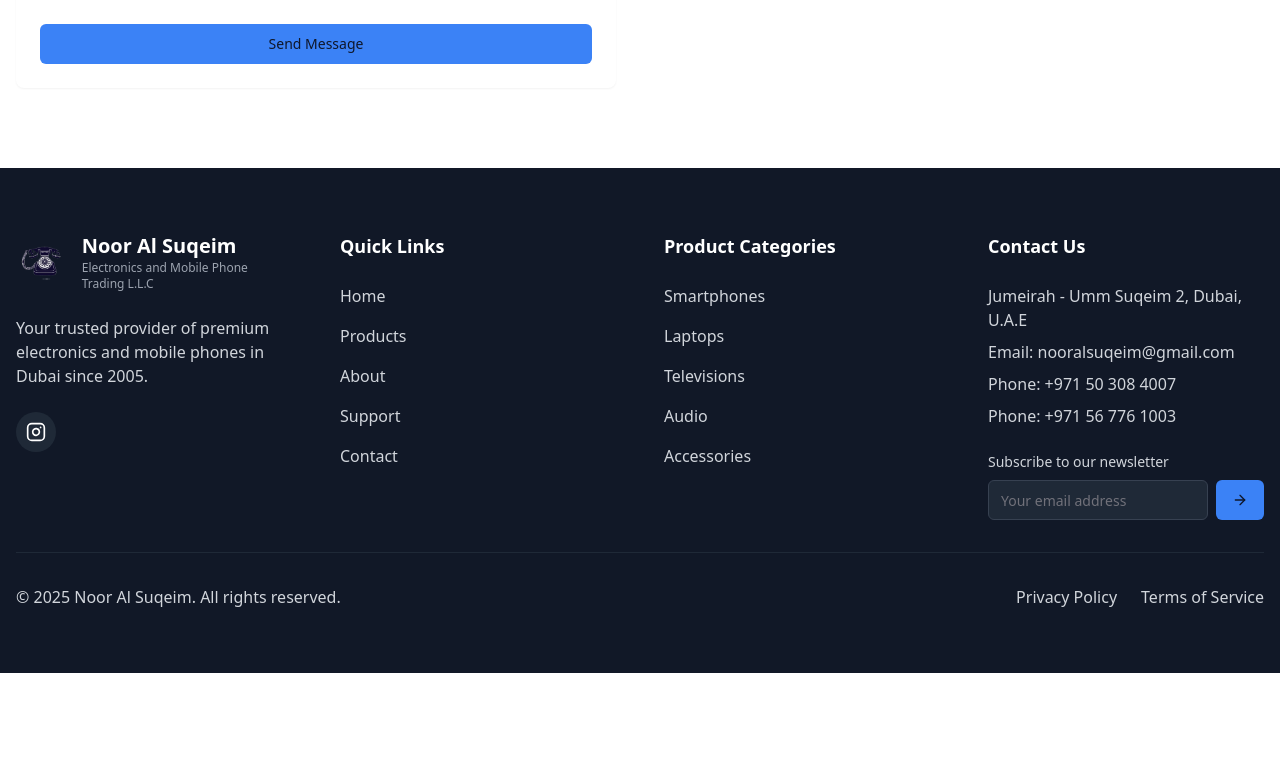
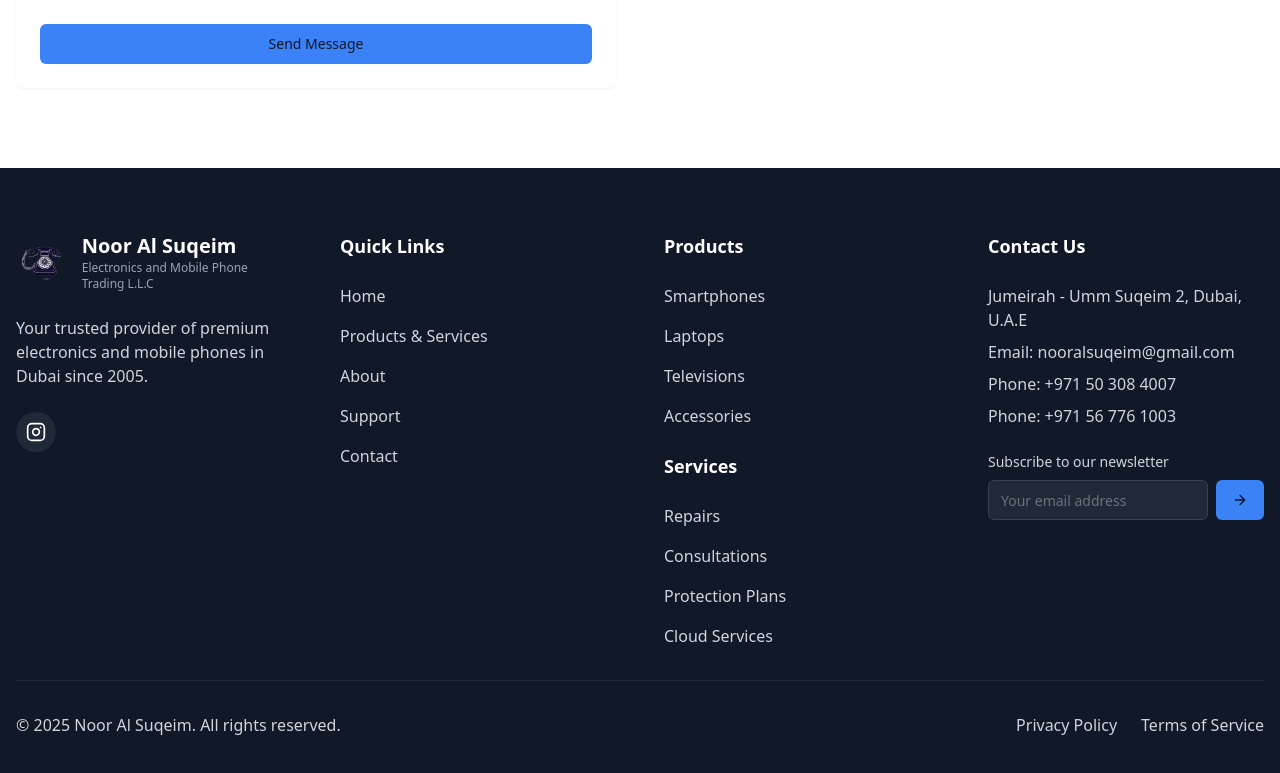
Before and after one commit to salahu01/nooralqusais, a React (Vite) app: page / in a window 1280 px wide. Shown: the part 4280-5053 px from the top of the page. Before the commit the page ends 4953 px from the top, so only its background shows below. Built offline with nearby package versions, Linux system fonts and the light colour scheme.

Commit message:
Update Footer component
The prompt requested changes to the Footer component.

```diff
--- a/src/components/Footer.tsx
+++ b/src/components/Footer.tsx
@@ -41,10 +41,10 @@ const Footer = () => {
           <div>
             <h3 className="text-lg font-bold text-white mb-6">Quick Links</h3>
             <ul className="space-y-4">
-              {['Home', 'Products', 'About', 'Support', 'Contact'].map((item) => (
+              {['Home', 'Products & Services', 'About', 'Support', 'Contact'].map((item) => (
                 <li key={item}>
                   <a
-                    href={`#${item.toLowerCase()}`}
+                    href={`#${item.toLowerCase().replace('& ', '')}`}
                     className="hover:text-white transition-colors hover:underline"
                   >
                     {item}
@@ -54,13 +54,14 @@ const Footer = () => {
             </ul>
           </div>
 
+          <div className="space-y-6">
             <div>
-            <h3 className="text-lg font-bold text-white mb-6">Product Categories</h3>
+              <h3 className="text-lg font-bold text-white mb-6">Products</h3>
               <ul className="space-y-4">
-              {['Smartphones', 'Laptops', 'Televisions', 'Audio', 'Accessories'].map((item) => (
+                {['Smartphones', 'Laptops', 'Televisions', 'Accessories'].map((item) => (
                   <li key={item}>
                     <a
-                    href={`#products`}
+                      href="#products"
                       className="hover:text-white transition-colors hover:underline"
                     >
                       {item}
@@ -68,6 +69,22 @@ const Footer = () => {
                   </li>
                 ))}
               </ul>
+            </div>
+            <div>
+              <h3 className="text-lg font-bold text-white mb-6">Services</h3>
+              <ul className="space-y-4">
+                {['Repairs', 'Consultations', 'Protection Plans', 'Cloud Services'].map((item) => (
+                  <li key={item}>
+                    <a
+                      href="#products"
+                      className="hover:text-white transition-colors hover:underline"
+                    >
+                      {item}
+                    </a>
+                  </li>
+                ))}
+              </ul>
+            </div>
           </div>
 
           <div>
```
Lines whose indentation alone changed are shown as unchanged.
